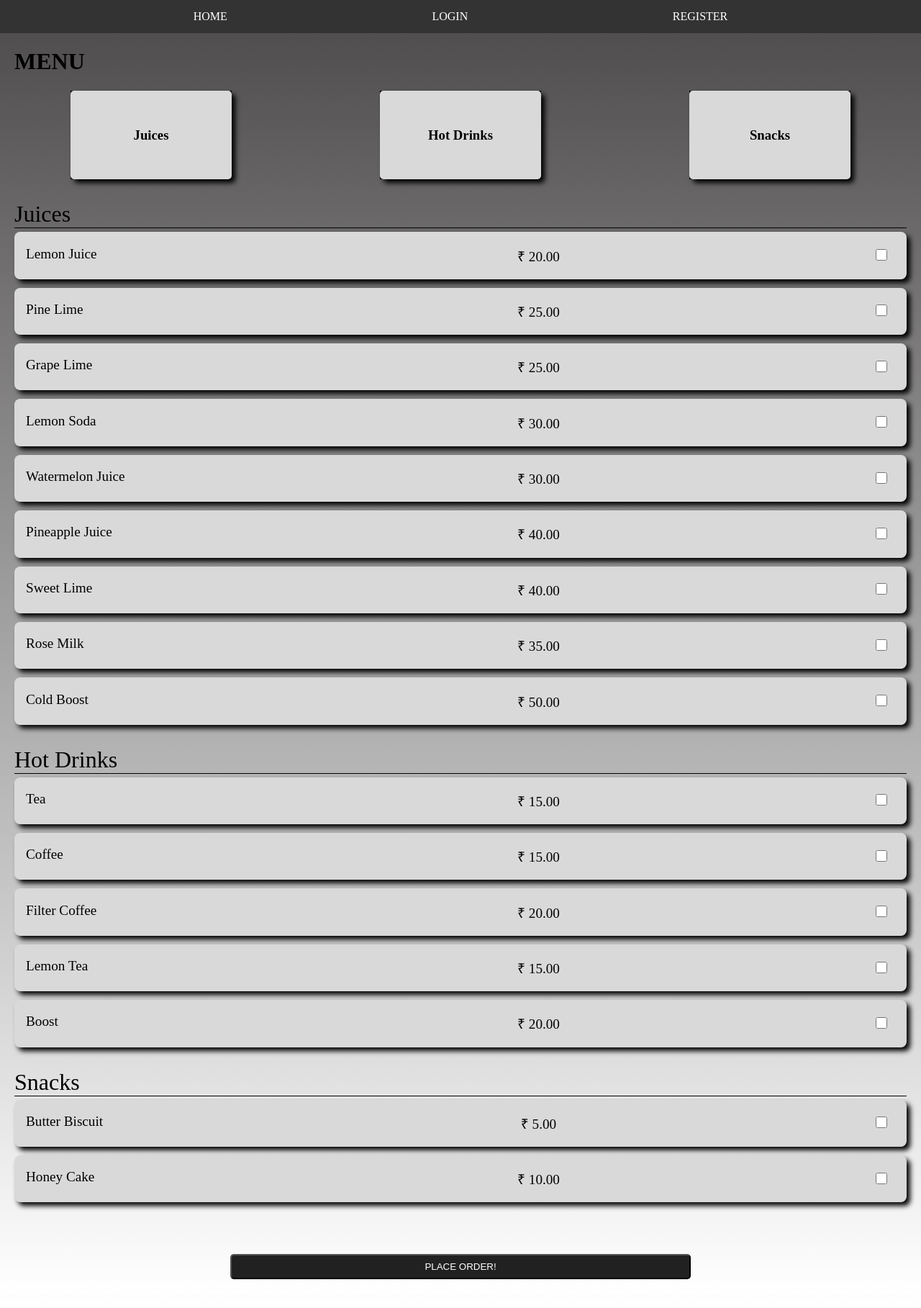
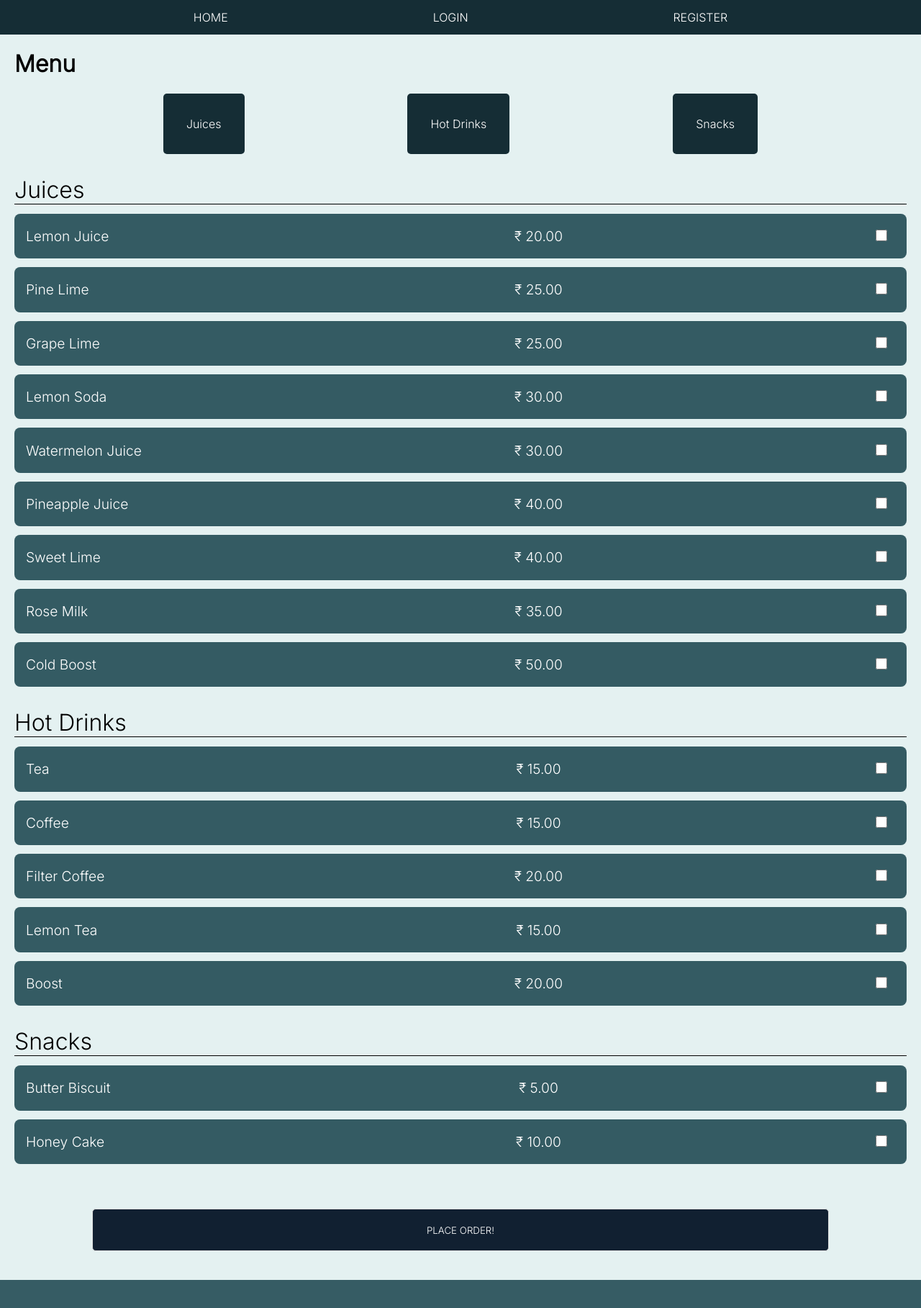
Before and after one commit to Sp00fyBoi/Rishabs-APP, a Django app: page /order in a window 1280 px wide. Shown: the whole page at 72% size. After the commit the page ends 1778 px from the top, so only its background shows below. Run offline with Django 4.2, Linux system fonts and the light colour scheme; data comes from the database, SQL or seed files in the repository; both versions use the stored data as it was after the commit.

Commit message:
css changes

```diff
--- a/myapp/restaurent/templates/restaurent/layout3.html
+++ b/myapp/restaurent/templates/restaurent/layout3.html
@@ -4,7 +4,6 @@
     <head>
         <link rel="stylesheet" href="{% static 'css/dash.css' %}">
         <meta charset="UTF-8">
-        <meta name="viewport" content="width=device-width", inital-scale=1.0, shrink-to-fit=no">
         <title>Rishabs App</title>
     </head>
     <body>
--- a/myapp/rishabs/static/css/new.css
+++ b/myapp/rishabs/static/css/new.css
@@ -1,5 +1,10 @@
+@import url('https://fonts.googleapis.com/css2?family=Inter:wght@300&display=swap');
+*{
+    font-family: "Inter";
+}
 body{
     margin: 0px;
+    background-color: #e4f1f1;
 }
 
 .main-body{
@@ -8,7 +13,7 @@ body{
     display: flex;
     flex-direction: column;
     justify-content: center;
-    background-image: linear-gradient(rgb(80, 78, 78),white);
+    background-image: #e4f1f1;
     padding-bottom: 20px;
     text-align: center;
 }
@@ -21,7 +26,7 @@ body{
 }
 
 .navbar1{
-    background-color:#333;
+    background-color:#152D35;
     align-self:stretch;
 }
 
@@ -47,7 +52,7 @@ li a {
 }
 
 li a:hover {
-background-color: #111;
+    text-decoration: underline;
 }
 
 .header {
@@ -71,30 +76,36 @@ background-color: #111;
 
 .options{
     display: flex;
-    flex: 1fr 1fr 1fr;
-    gap:10px;
-    justify-content: space-around;
+    justify-content: space-evenly;
+
+}
+
+.options > a{
+    background-color: #e4f1f1;
 }
 
 .option{
-    background-color: #d9d9d9;
+    background-color: #152D35;
     border-radius: 5px;
-    padding: 2rem;
-    width: 10rem;
-    box-shadow: 5px 5px 7px black;
-    transition: all 0.6s;
+    padding-inline: 2rem;
+    padding-block: 1rem;
+    transition: all 0.3s;
+    color: white;
 }
 
 .option:hover{
-    background-color:#4f5b50;
+    background-color:#e4f1f1;
+    color: black;
+    box-shadow: 7px 7px 10px #152D35;
+    border: 2px solid #152D35;
 }
 
 .head-name
 {
     text-align: left;
     margin-top: 30px;
-    margin-left: 20px;
-    margin-right: 20px;
+    margin-bottom: 13px;
+    margin-inline: 20px;
     font-size: 2em;
     border-bottom: 1px solid;
 }
@@ -108,16 +119,18 @@ background-color: #111;
     display: flex;
     font-size: 1.2rem;
     justify-content: space-between;
-    background-color: #d9d9d9;
-    box-shadow: 5px 5px 7px black;
+    background-color: #345B63;
     margin-bottom: 12px;
     border-radius: 8px;
-    transition: all 0.6s;
+    transition: 0.3s;
+    color: white;
 }
 
 .items:hover{
-    background-color:#8d8d8d;
-    box-shadow: 5px 5px 7px rgb(97, 97, 97);
+    background-color:#e4f1f1;
+    color: black;
+    box-shadow: 10px 10px 10px #152D35;
+    border: 2px solid #152D35;
 }
 
 .i-name{
@@ -145,18 +158,23 @@ background-color: #111;
 }
 
 .button2{
-    width: 50%;
+    width: 80%;
     padding: 0.5rem;
+    padding-block: 1.3rem;
     border-radius: 5px;
-    background-color: #212121;
+    background-color: #112031;
     color: white;
+    border: 1px solid #dcdcdc;
+    margin-top: -10px;
 }
 
 .button2:hover{
     cursor: pointer;
-    background-color: white;
-    color:#212121;
-    transition: 1s;
+    background-color:#e4f1f1;
+    color: black;
+    box-shadow: 10px 10px 10px #152D35;
+    border: 3px solid #112031;
+    transition: 0.3s;
 }
 
 .option_a{
--- a/myapp/rishabs/templates/rishabs/order.html
+++ b/myapp/rishabs/templates/rishabs/order.html
@@ -8,7 +8,7 @@
             <div class="main-body">
                 <div class="header">
                     <div class="menu">
-                        <h1>MENU</h1>
+                        <h1>Menu</h1>
                     </div>
 
                     <div class="name">
@@ -21,19 +21,19 @@
                 <div class="options">
                     <a class="option_a" href="#juices">
                         <div class="option">
-                            <h3>Juices</h3>
+                            <p>Juices</p>
                         </div>
                     </a>
 
                     <a class="option_a" href="#hot">
                         <div class="option">
-                            <h3>Hot Drinks</h3>
+                            <p>Hot Drinks</p>
                         </div>
                     </a>
 
                     <a class="option_a" href="#snack">
                         <div class="option">
-                            <h3>Snacks</h3>
+                            <p>Snacks</p>
                         </div>
                     </a>
 
```
Also changed, not shown: myapp/restaurent/templates/restaurent/dashboard.html (+7 -1 lines), myapp/restaurent/templates/restaurent/order_details.html (+20 -5 lines), myapp/restaurent/views.py (+7 -2 lines), myapp/rishabs/static/css/style.css (+54 -35 lines), myapp/rishabs/templates/rishabs/login.html (+5 -2 lines), myapp/db.sqlite3.
